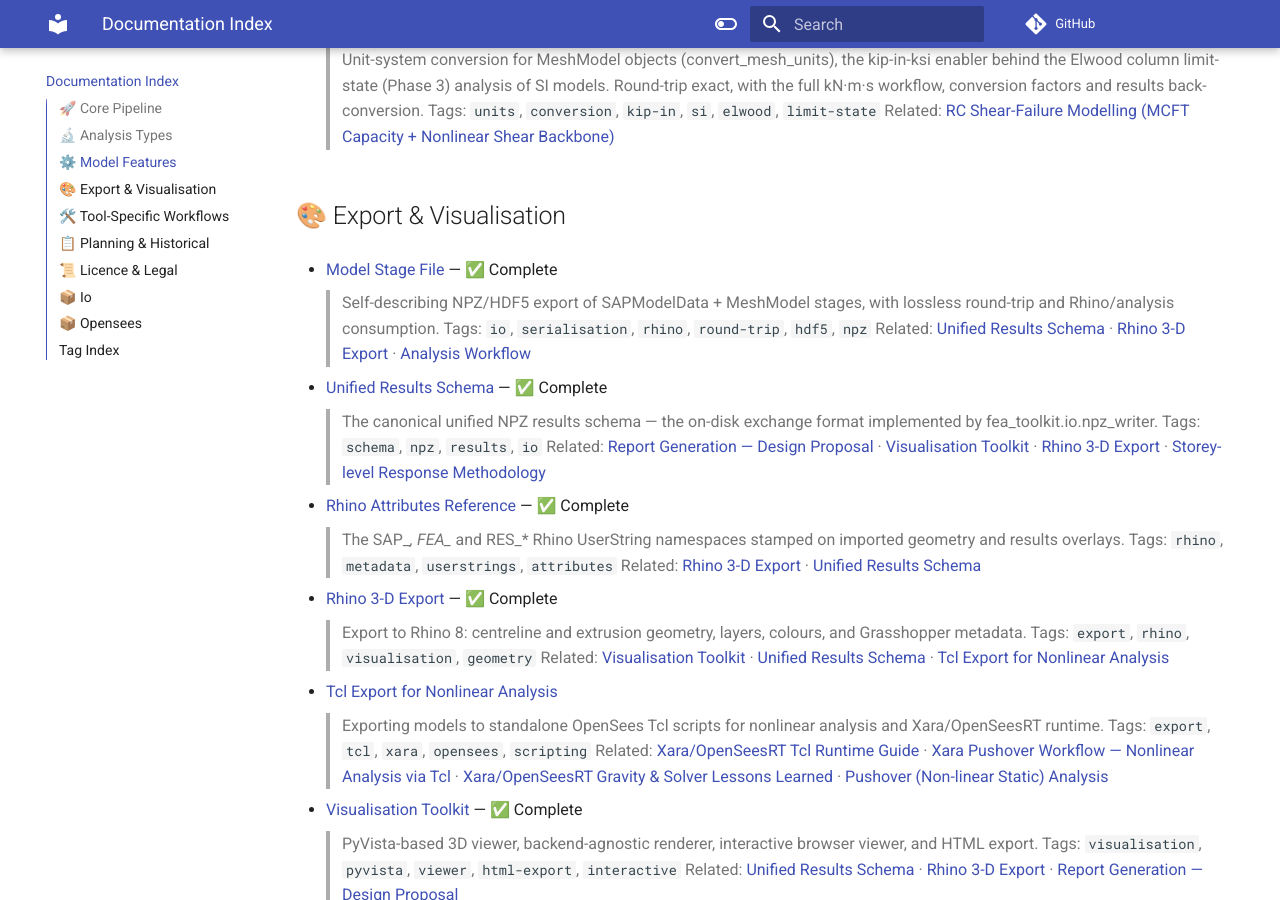
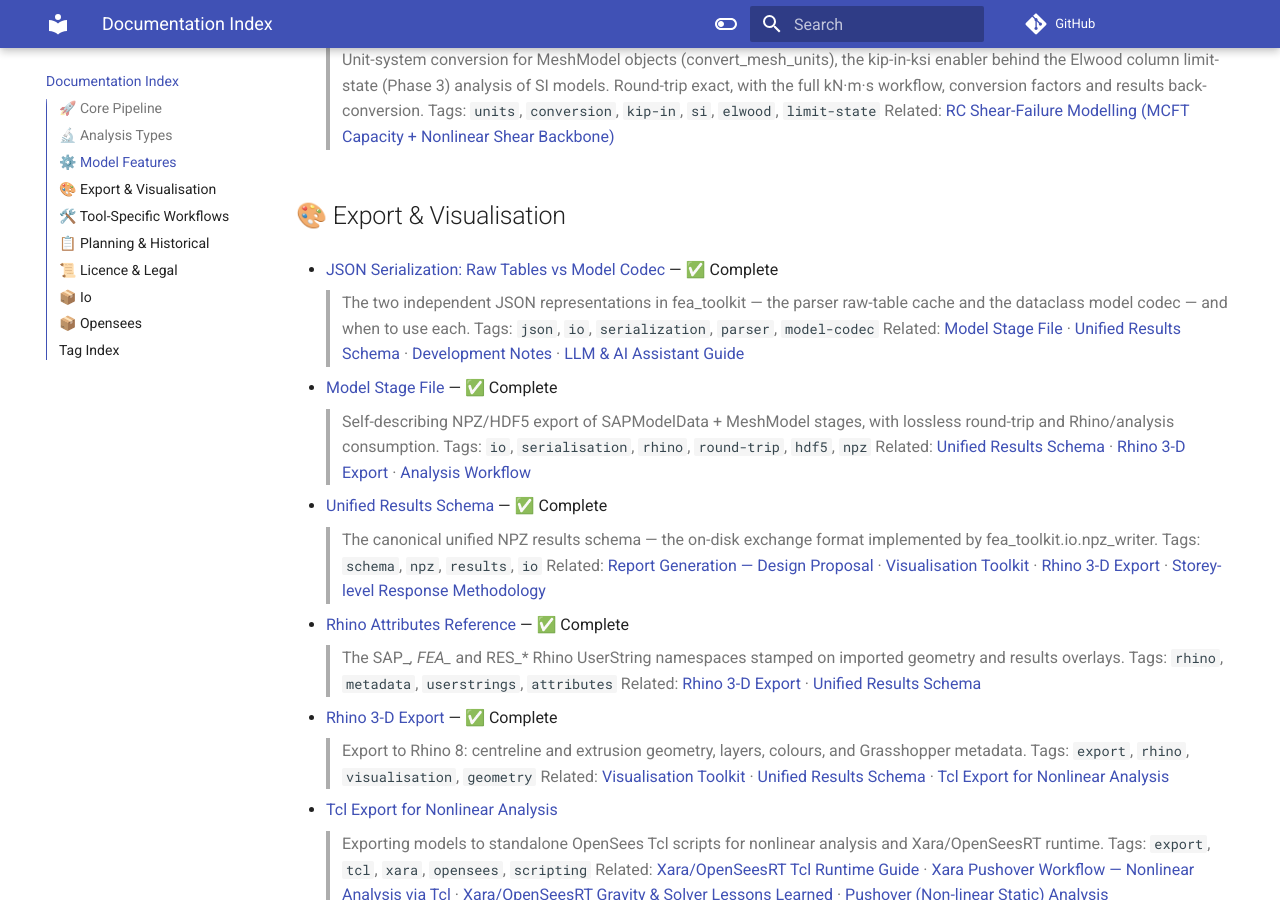
Before and after one commit to boustrephon/fea_toolkit, an MkDocs documentation site: the page built from docs/documentation_index.md, in a window 1280 px wide and 900 px high, scrolled down 4005 px. Built offline with MkDocs 1.6.1 and Material for MkDocs 9.7.7, drawn with Linux system fonts in a browser that asks for light colours; comment, search, counter and statistics services are not loaded; some of the changed text lies outside the part shown.

Commit message:
docs: document the two JSON representations and correct ETABS scope
Adds docs/json_serialization.md, which sets out the two independent JSON representations and when to use each: the parser raw-table cache (SAP2000Parser.to_json() / from_json(), which stores the parsed tables and re-derives SAPModelData through get_model_data() at load time) and the dataclass model codec (model_to_json() / json_to_model(), which snapshots SAPModelData / MeshModel directly). A comparison table points at NPZ for analysis results. Registered in the mkdocs nav under Export and Visualisation, with documentation_index.md regenerated.

Corrects the ETABS scope while documenting it: the parser reads SAP2000 text exports (.s2k / .$2k) only, so llm_guide.md loses its claim that SAP2000Parser also works for .e2k, gains the model-codec entry, and notes that to_json() writes raw tables rather than the model. The io/__init__.py module table no longer advertises E2K.

```diff
--- a/docs/documentation_index.md
+++ b/docs/documentation_index.md
@@ -157,6 +157,11 @@ for automated cross-referencing.
 
 
 ## 🎨 Export & Visualisation
+
+- [JSON Serialization: Raw Tables vs Model Codec](json_serialization.md) — ✅ Complete
+  > The two independent JSON representations in fea_toolkit — the parser raw-table cache and the dataclass model codec — and when to use each.
+  Tags: `json`, `io`, `serialization`, `parser`, `model-codec`
+  Related: [Model Stage File](model_stage_file.md) · [Unified Results Schema](results_schema.md) · [Development Notes](dev_notes.md) · [LLM & AI Assistant Guide](llm_guide.md)
 
 - [Model Stage File](model_stage_file.md) — ✅ Complete
   > Self-describing NPZ/HDF5 export of SAPModelData + MeshModel stages, with lossless round-trip and Rhino/analysis consumption.
@@ -345,8 +350,9 @@ Tags across all documentation files:
 - **`identifiers`** — [sap_ids_vs_tags.md](sap_ids_vs_tags.md)
 - **`integrity`** — [model_review.md](model_review.md)
 - **`interactive`** — [viewer.md](viewer.md)
-- **`io`** — [model_stage_file.md](model_stage_file.md), [results_schema.md](results_schema.md)
+- **`io`** — [json_serialization.md](json_serialization.md), [model_stage_file.md](model_stage_file.md), [results_schema.md](results_schema.md)
 - **`joint`** — [vecchio_emara_benchmark.md](vecchio_emara_benchmark.md)
+- **`json`** — [json_serialization.md](json_serialization.md)
 - **`kip-in`** — [units_conversion.md](units_conversion.md)
 - **`legal`** — [licence.md](licence.md)
 - **`lessons-learned`** — [xara_gravity_and_solver.md](xara_gravity_and_solver.md)
@@ -363,6 +369,7 @@ Tags across all documentation files:
 - **`metadata`** — [rhino_attributes.md](rhino_attributes.md)
 - **`migration`** — [analysis_builder_migration_plan.md](analysis_builder_migration_plan.md)
 - **`modal`** — [modal_analysis.md](modal_analysis.md)
+- **`model-codec`** — [json_serialization.md](json_serialization.md)
 - **`modifiers`** — [stiffness_factors.md](stiffness_factors.md)
 - **`mvlem`** — [mvlem_wall_analysis.md](mvlem_wall_analysis.md)
 - **`nonlinear`** — [element_properties_config.md](element_properties_config.md), [mvlem_wall_analysis.md](mvlem_wall_analysis.md), [nonlinear_dynamic_analysis.md](nonlinear_dynamic_analysis.md), [pushover_analysis.md](pushover_analysis.md), [xara_pushover_workflow.md](xara_pushover_workflow.md)
@@ -372,6 +379,7 @@ Tags across all documentation files:
 - **`openseespy`** — [licence.md](licence.md), [openseespy_local_build.md](openseespy_local_build.md)
 - **`openseesrt`** — [xara_tcl_runtime_guide.md](xara_tcl_runtime_guide.md)
 - **`orchestration`** — [analysis.md](analysis.md)
+- **`parser`** — [json_serialization.md](json_serialization.md)
 - **`partial-fixity`** — [member_releases.md](member_releases.md)
 - **`phase-b`** — [force_diagram_unification.md](force_diagram_unification.md)
 - **`pipeline`** — [workflow.md](workflow.md)
@@ -401,6 +409,7 @@ Tags across all documentation files:
 - **`scripting`** — [tcl_export.md](tcl_export.md)
 - **`sections`** — [rc_rectangular_section_workflow.md](rc_rectangular_section_workflow.md)
 - **`serialisation`** — [model_stage_file.md](model_stage_file.md)
+- **`serialization`** — [json_serialization.md](json_serialization.md)
 - **`sfi-mvlem`** — [mvlem_wall_analysis.md](mvlem_wall_analysis.md)
 - **`shear`** — [mvlem_wall_analysis.md](mvlem_wall_analysis.md), [shear_failure_modelling.md](shear_failure_modelling.md), [storey_response.md](storey_response.md), [vecchio_emara_benchmark.md](vecchio_emara_benchmark.md)
 - **`shell`** — [constraint_detection.md](constraint_detection.md), [element_properties_config.md](element_properties_config.md), [shell_support.md](shell_support.md)
--- a/mkdocs.yml
+++ b/mkdocs.yml
@@ -112,6 +112,7 @@ nav:
       - CSM Test-Model Plan: csm_test_model_plan.md
   - Export & Visualisation:
       - Model Stage File: model_stage_file.md
+      - JSON Serialization: json_serialization.md
       - Rhino 3-D Export: rhino_export.md
       - Rhino Attributes Reference: rhino_attributes.md
       - Tcl Export: tcl_export.md
```
Also changed, not shown: docs/json_serialization.md (added, +106 -0 lines), docs/llm_guide.md (+5 -2 lines), 1 other file.
